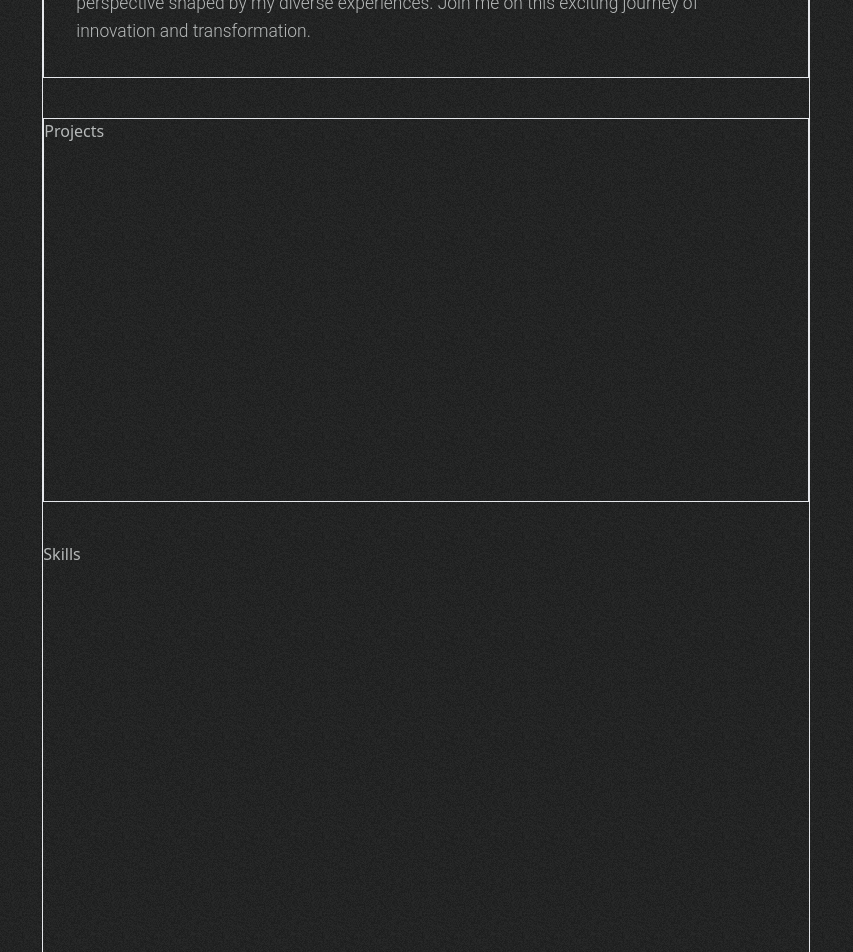
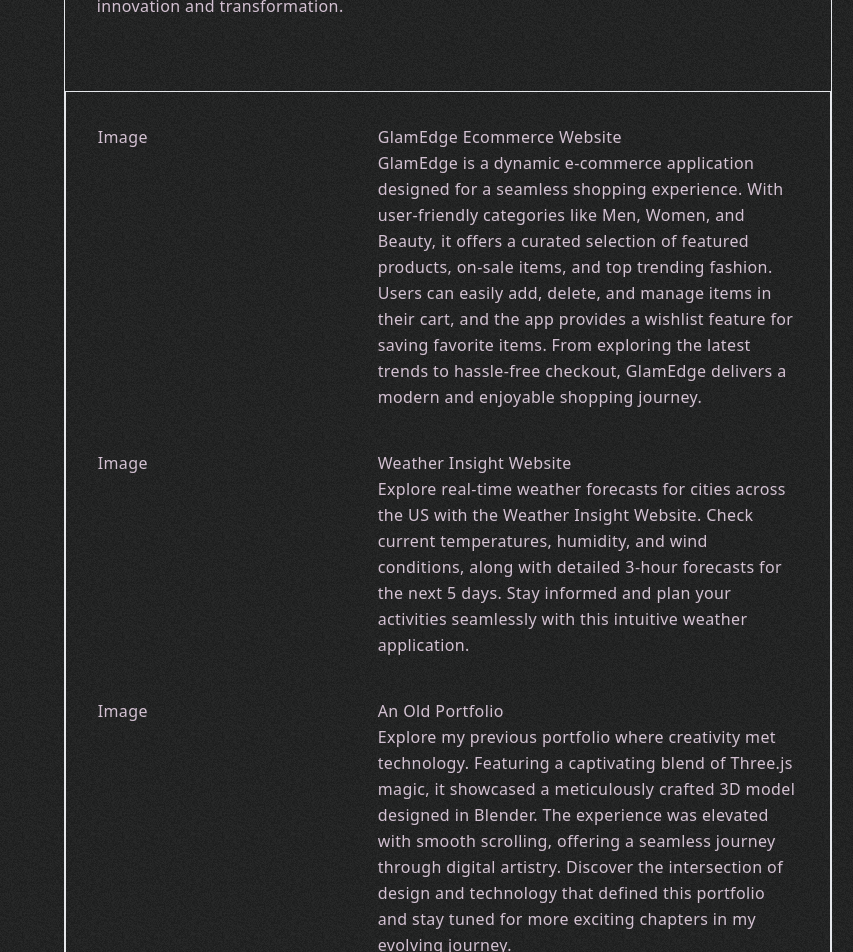
Before and after one commit to KabinaThapa/portfolio-kabinathapa, a React (Vite) app: page / in a window 1280 px wide. Shown: the part 820-1772 px from the top of the page, without its empty margins (427-1280 px from the left). Built offline with nearby package versions, Linux system fonts and the light colour scheme.

Commit message:
style: add layout and structure in project section

```diff
--- a/index.html
+++ b/index.html
@@ -3,6 +3,9 @@
   <head>
     <meta charset="UTF-8" />
     <link rel="icon" type="image/svg+xml" href="/vite.svg" />
+    <link rel="preconnect" href="https://fonts.googleapis.com">
+<link rel="preconnect" href="https://fonts.gstatic.com" crossorigin>
+<link href="https://fonts.googleapis.com/css2?family=Urbanist:wght@100&display=swap" rel="stylesheet">
     <meta name="viewport" content="width=device-width, initial-scale=1.0" />
     <title>Kabina Thapa</title>
   </head>
--- a/src/App.css
+++ b/src/App.css
@@ -2,3 +2,7 @@
     background-image: url('/public/texture2.png');
 
 }
+#about{
+    scroll-behavior: smooth;
+    transition-duration:15s;
+}
--- a/src/App.jsx
+++ b/src/App.jsx
@@ -1,25 +1,27 @@
 
+import { StrictMode } from 'react';
 import './App.css'
 import { FaLinkedin } from "react-icons/fa";
 import { FaGithub } from "react-icons/fa";
+
 
 function App() {
   const handlescroll=(id)=>{
 
     const section=document.getElementById(id)
     if(id){
-      section.scrollIntoView({behavior:smooth})
+      section.scrollIntoView({behavior:'smooth'})
     }
   }
 
 
   return (
     <>
-    <div className='outbox w-full bg-mount h-auto flex justify-evenly  text-silver'>
+    <div className='outbox w-full bg-mount h-auto flex justify-evenly  text-silver font-sans font-extralight tracking-wide leading-relaxed'>
 
-      <div className='Intro sticky top-0  w-[30%] h-screen flex flex-col justify-center gap-20 p-10'>
-        <div className='flex flex-col justify-center gap-2 font-light'>
-      <a className='font-roboto text-[3.5rem] font-bold tracking-tighter text-white leading-none '>Kabina Thapa</a>
+      <div className='Intro sticky top-0  w-[35%] h-screen flex flex-col justify-center gap-20 p-10'>
+        <div className='flex flex-col justify-center gap-2 font-extralight'>
+      <a className=' text-[3.5rem] font-bold text-white leading-none '>Kabina Thapa</a>
       <h1 className='text-[1.5rem] text-gray-100 '>Aspiring Front-End Developer</h1>
       <p className='text-lg '>Crafting pixel-perfect wonders and turning ideas into interactive reality.
       <p >Let's build something extraordinary together!</p>
@@ -38,7 +40,7 @@
 
       </div>
    <div className='second border w-[60%] flex flex-col gap-10 '>
-    <div id='about' className=' flex flex-col p-8 gap-2 border font-roboto font-light text-[1.09rem] leading-relaxed '>
+    <div id='about' className=' flex flex-col p-8 gap-2  '>
       <div>
       <h1 className='text-lg text-white'>About Me: Unveiling My Journey</h1>
     <p>Greetings! I'm Kabina Thapa,
@@ -71,8 +73,51 @@
 
 
     </div>
-    <div id='projects' className='h-96 border'>
-      <h1>Projects</h1>
+    <div id='projects' className=' border flex flex-col p-8 gap-10 '>
+      <div className='flex'>
+      <div className='w-[40%]'>
+        Image
+      </div>
+      <div className='w-[60%]'>
+        <h1>GlamEdge Ecommerce Website</h1>
+        <p>GlamEdge is a dynamic e-commerce application designed for a seamless shopping experience.
+          With user-friendly categories like Men, Women, and Beauty, it offers a curated selection of
+          featured products, on-sale items, and top trending fashion. Users can easily add, delete,
+          and manage items in their cart, and the app provides a wishlist feature for saving favorite items.
+          From exploring the latest trends to hassle-free checkout, GlamEdge delivers a modern and enjoyable
+          shopping journey.
+
+</p>
+      </div>
+      </div>
+      <div className='flex'>
+      <div className='w-[40%]'>
+        Image
+      </div>
+      <div className='w-[60%]'>
+        <h1>Weather Insight Website</h1>
+        <p>Explore real-time weather forecasts for cities across the US with the Weather Insight Website.
+          Check current temperatures, humidity, and wind conditions, along with detailed 3-hour forecasts for the next 5 days.
+           Stay informed and plan your activities seamlessly with this intuitive weather application.
+
+</p>
+      </div>
+      </div>
+      <div className='flex'>
+      <div className='w-[40%]'>
+        Image
+      </div>
+      <div className='w-[60%]'>
+        <h1>An Old Portfolio</h1>
+        <p>Explore my previous portfolio where creativity met technology. Featuring a captivating blend of Three.js magic,
+          it showcased a meticulously crafted 3D model designed in Blender. The experience was elevated with smooth scrolling,
+           offering a seamless journey through digital artistry. Discover the intersection of
+           design and technology that defined this portfolio and stay tuned for more exciting chapters in my evolving journey.
+
+</p>
+      </div>
+      </div>
+
     </div>
     <div id='skills' className='h-[55rem]'>
       Skills
--- a/tailwind.config.js
+++ b/tailwind.config.js
@@ -9,7 +9,9 @@
       fontFamily:{
         roboto:['Roboto', 'sans-serif'],
         opensans:['Open Sans', 'sans-serif'],
-        robotoc:['Roboto Condensed', 'sans-serif']
+        robotoc:['Roboto Condensed', 'sans-serif'],
+        poppins:['Poppins', 'sans-serif'],
+        p: ['Poppins', 'sans-serif'],
 
       },
       colors:{
@@ -18,7 +20,7 @@
         jet:'#39393A',
         space:'#2A2D43',
         mount:'#1E1F1F',
-        silver:'#B6B9B9'
+        silver:'#D3C1D2'
 
       }
 
```
